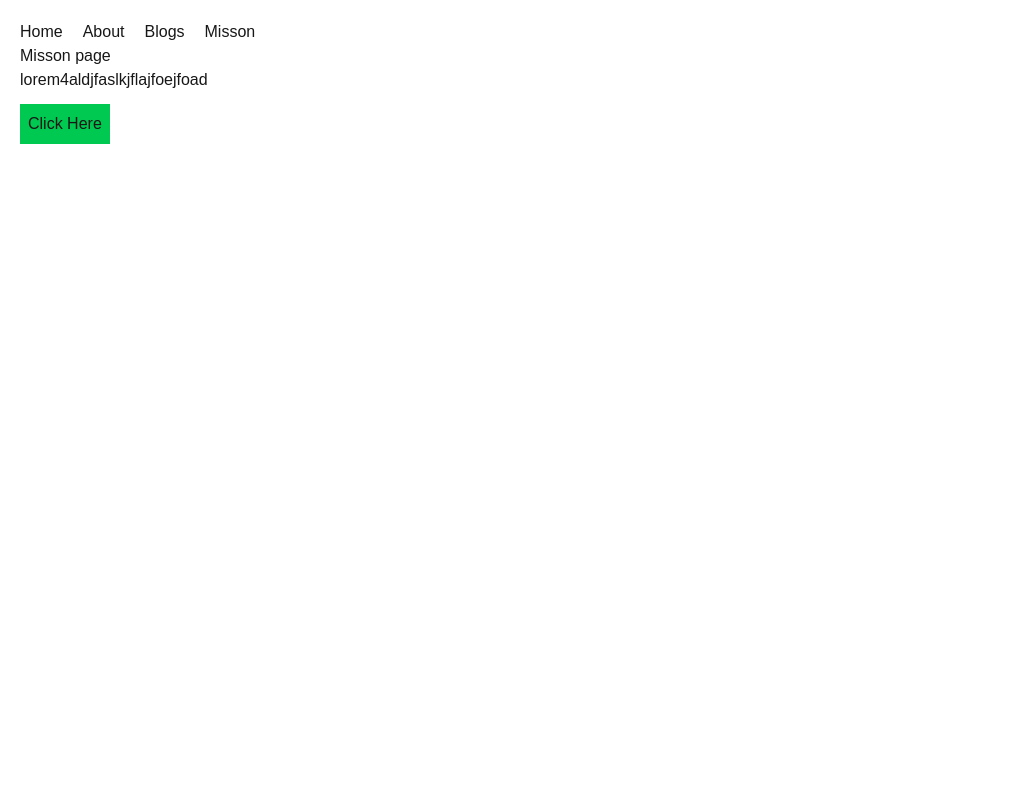
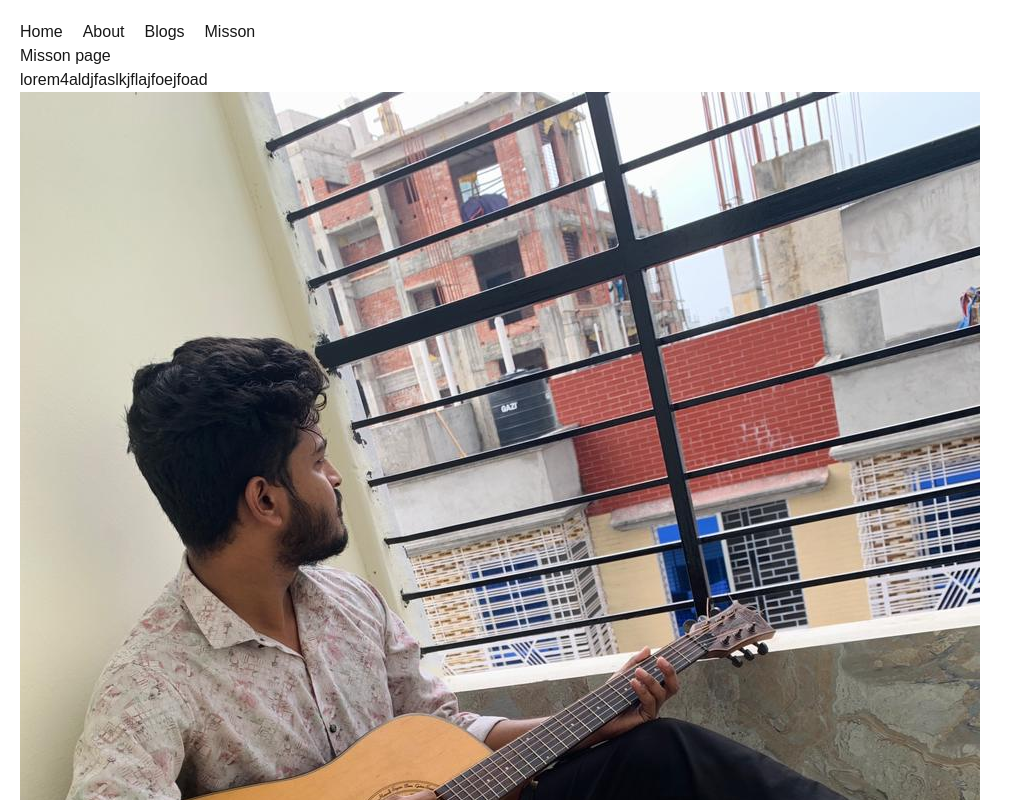
Before and after one commit to devsamin/Learn-Next.js, a Next.js app: page /about/misson in a window 1280 px wide. Shown: the top 800 px of the page, without its empty margins (0-1023 px from the left). Built offline with nearby package versions, Linux system fonts and the light colour scheme.

Commit message:
use Image tag in next.js

```diff
--- a/app/about/misson/page.js
+++ b/app/about/misson/page.js
@@ -1,6 +1,7 @@
-"use client";
 import Button from "@/app/components/Button";
+import Image from "next/image";
 import React from "react";
+import pimg from "@/public/images/img.jpg";
 
 export default function Misson() {
   return (
@@ -8,6 +9,10 @@ export default function Misson() {
       <div>Misson page</div>
       <h3>lorem4aldjfaslkjflajfoejfoad</h3>
 
+      <div className="w-[400]">
+        <Image src={pimg} alt="p=img" />
+      </div>
+
       <Button />
     </div>
   );
--- a/app/components/Button.js
+++ b/app/components/Button.js
@@ -1,3 +1,5 @@
+"use client";
+
 import React from "react";
 
 export default function Button() {
```
Also changed, not shown: public/images/img.jpg (added).
